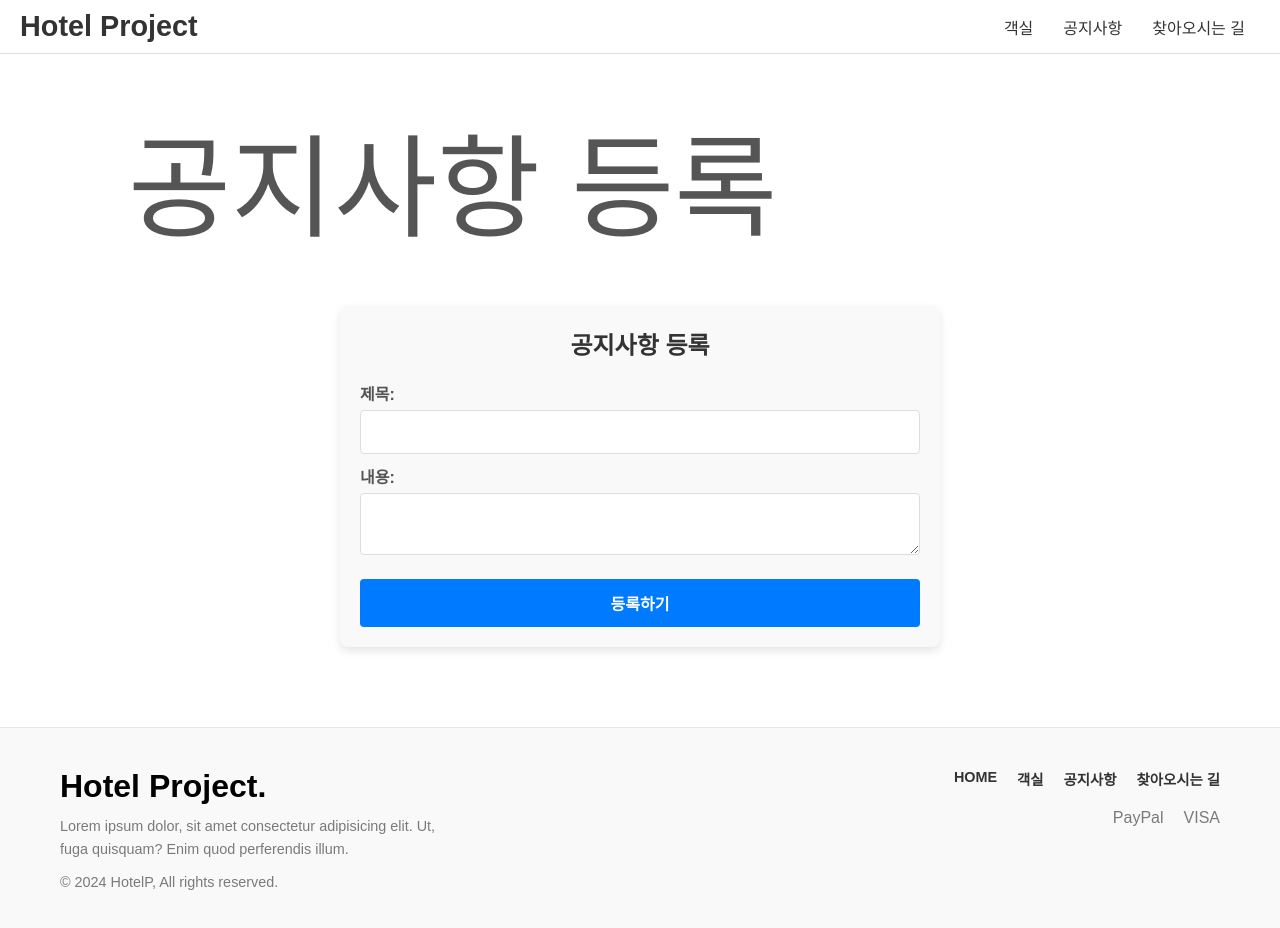
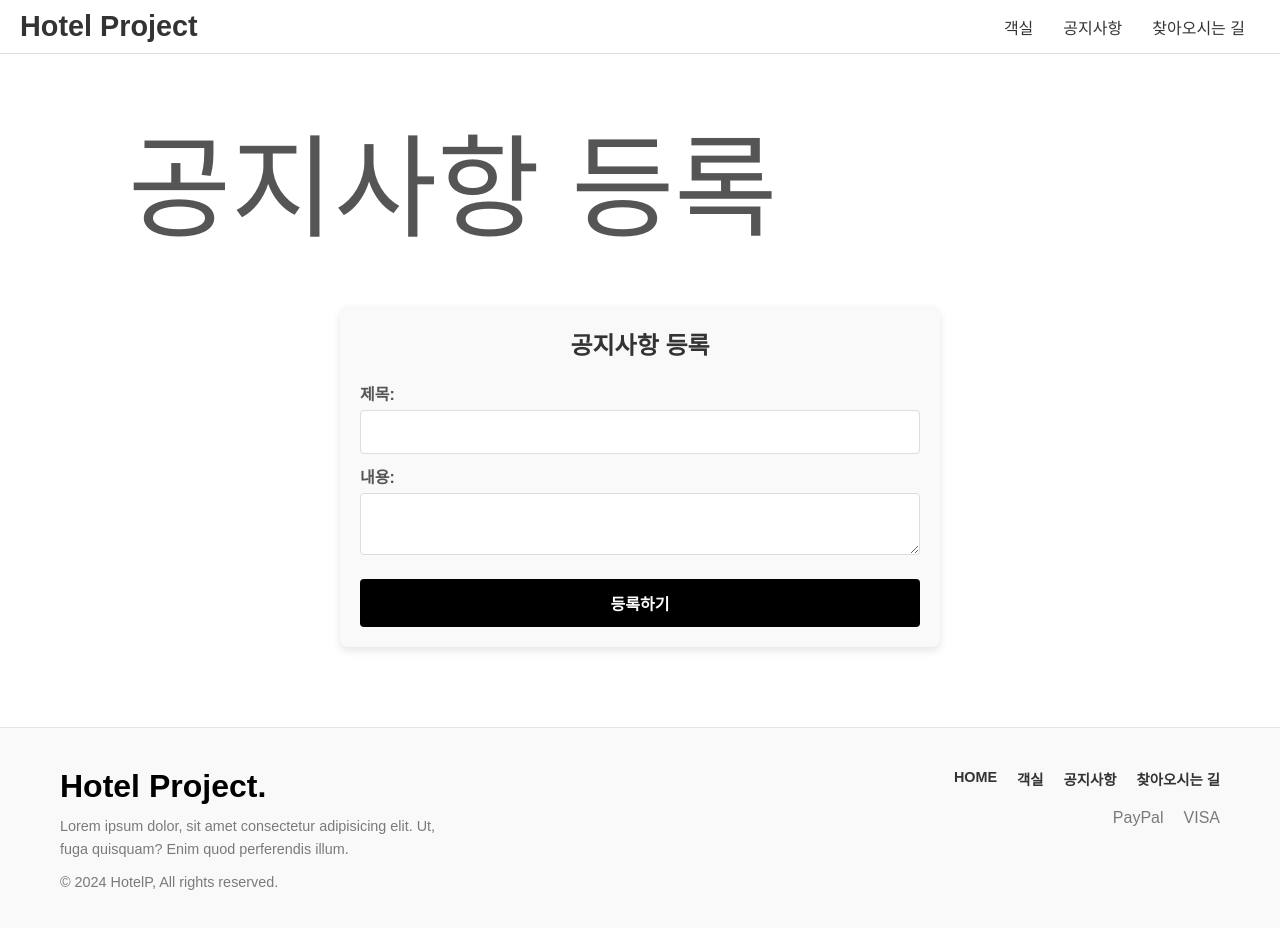
Before and after one commit to dlgotjd1123/alphcoP, a React (Vite) app: page /notice/create in a window 1280 px wide. Shown: the top 928 px of the page. Built offline with nearby package versions, Linux system fonts and the light colour scheme.

Commit message:
공지사항 디자인2

```diff
--- a/src/pages/Notice.jsx
+++ b/src/pages/Notice.jsx
@@ -5,16 +5,16 @@ import Layout from '../components/Layout';
 
 export default function Notice() {
     const [notices, setNotices] = useState([]);
-    const [expandedId, setExpandedId] = useState(null); // 펼쳐진 공지사항 ID
+    const [expandedId, setExpandedId] = useState(null);
 
     useEffect(() => {
         fetchNotices();
     }, []);
 
-  // 공지사항 데이터 가져오기 함수
     const fetchNotices = () => {
         axios.get('http://localhost:8000/api/notices/')
         .then((response) => {
+            setNotices(response.data.sort((a, b) => new Date(b.created) - new Date(a.created)));
             setNotices(response.data);
         })
         .catch((error) => {
@@ -22,7 +22,6 @@ export default function Notice() {
         });
     };
 
-  // 공지사항을 클릭하면 펼치기/접기 기능을 제공하는 함수
     const toggleExpand = (id) => {
         setExpandedId(expandedId === id ? null : id);
     };
--- a/src/styles/pages/_noticeform.scss
+++ b/src/styles/pages/_noticeform.scss
@@ -34,7 +34,7 @@
       transition: border-color 0.3s ease;
 
       &:focus {
-        border-color: #007bff;
+        border-color: black;
         outline: none;
       }
     }
@@ -42,7 +42,7 @@
     button[type="submit"] {
       width: 100%;
       padding: 12px;
-      background-color: #007bff;
+      background-color: black;
       color: white;
       border: none;
       border-radius: 4px;
@@ -53,7 +53,7 @@
       margin-top: 20px;
 
       &:hover {
-        background-color: #0056b3;
+        background-color: #0e462f6e;
       }
     }
 
```
